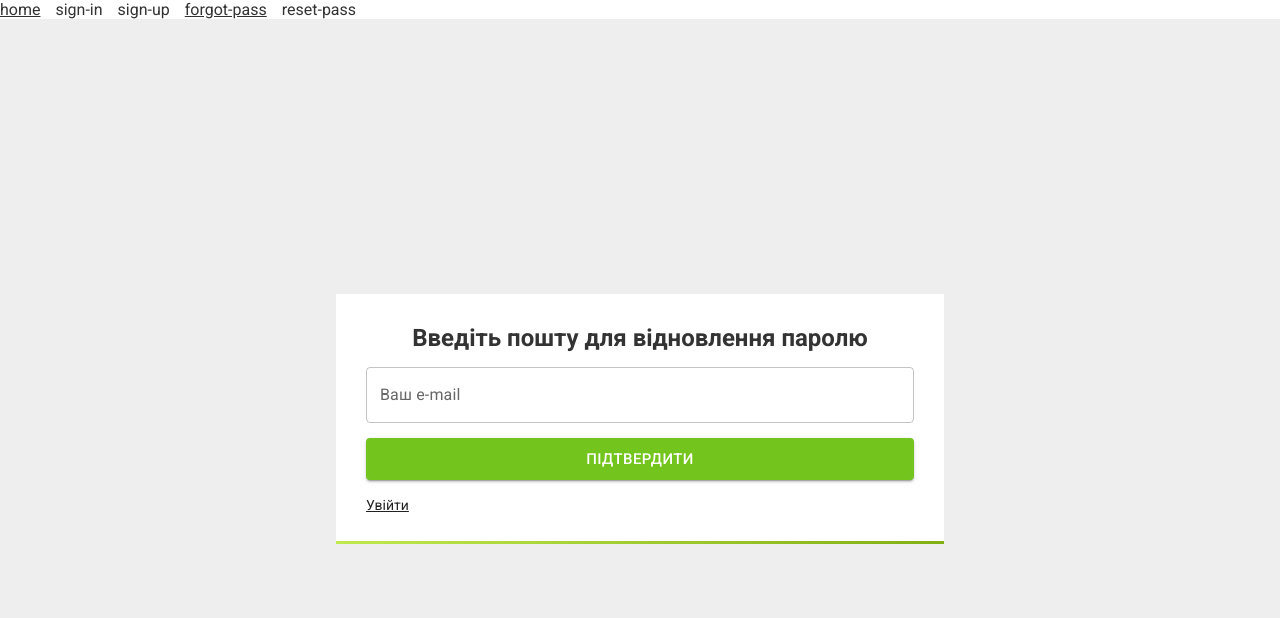
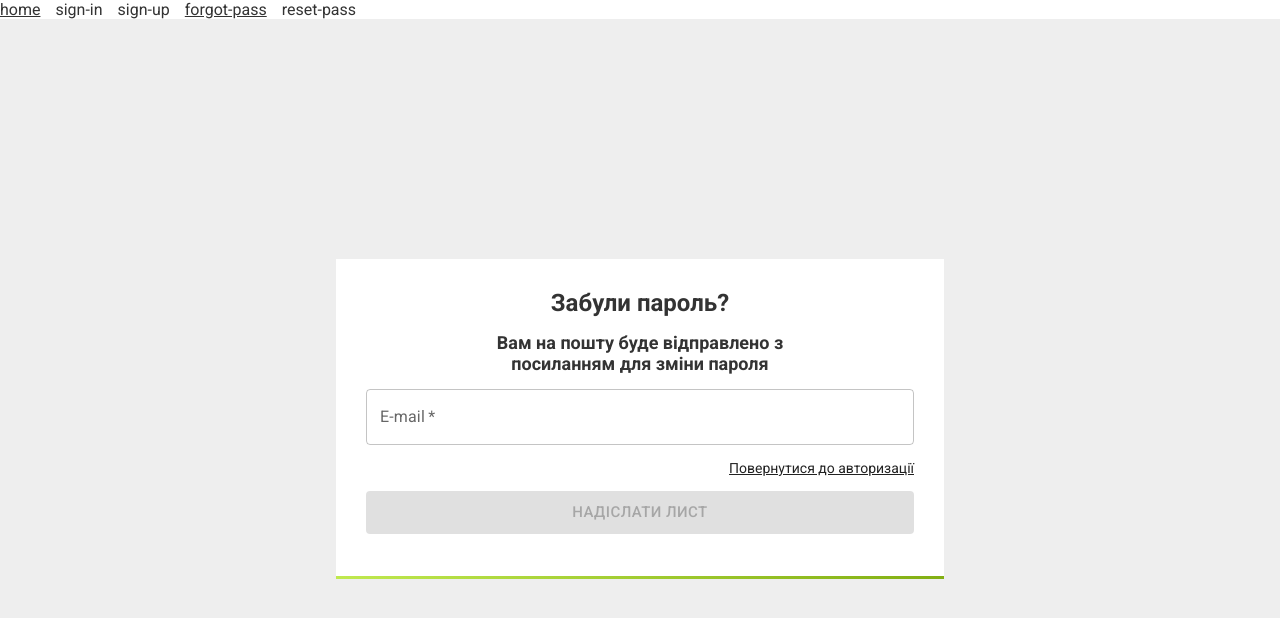
Before and after one commit to UkrainianItFamily/hrtools-frontend, a React (Create React App) app: page /auth/forgot-pass in a window 1280 px wide. Shown: the top 618 px of the page. Built offline with nearby package versions, Linux system fonts and the light colour scheme.

Commit message:
feat: new validations and router

```diff
--- a/src/app.jsx
+++ b/src/app.jsx
@@ -1,19 +1,13 @@
 import { Route, Routes } from 'react-router-dom';
 import { ExampleCommonComponent, TestNav } from 'src/components';
 import { Auth, NotFound } from 'src/pages';
-import { ForgotPass, ResetPass, SignIn, SignUp } from 'src/pages/auth/components';
 
 const App = () => (
   <>
     <TestNav />
     <Routes>
       <Route path="/" element={<ExampleCommonComponent />} />
-      <Route path="auth" element={<Auth />}>
-        <Route index element={<SignIn />} />
-        <Route path="sign-up" element={<SignUp />} />
-        <Route path="forgot-pass" element={<ForgotPass />} />
-        <Route path="reset-pass" element={<ResetPass />} />
-      </Route>
+      <Route path="auth/*" element={<Auth />} />
       <Route path="/*" element={<NotFound />} />
     </Routes>
   </>
--- a/src/pages/auth/components/forgot-pass/index.jsx
+++ b/src/pages/auth/components/forgot-pass/index.jsx
@@ -1,23 +1,78 @@
 import { Button, TextField } from '@mui/material';
+import { Formik } from 'formik';
 import React from 'react';
+import { FlexContainer } from 'src/components/';
+import * as Yup from 'yup';
 
 import * as S from '../../styles';
 
-const forgotPass = () => (
+const ForgotPassSchema = Yup.object().shape({
+  email: Yup.string().email('Некоректна email адрасса').required("Обов'язкове поле"),
+});
+
+const forgotPass = () => {
+  const handleRequest = (values) => {
+    console.log(values);
+  };
+
+  return (
     <>
-    <S.AuthTitle>Введіть пошту для відновлення паролю</S.AuthTitle>
+      <S.AuthTitle>Забули пароль?</S.AuthTitle>
+      <S.AuthSubTitle>Вам на пошту буде відправлено з посиланням для зміни пароля</S.AuthSubTitle>
+      <Formik
+        initialValues={{
+          email: '',
+        }}
+        validationSchema={ForgotPassSchema}
+        onSubmit={(values) => handleRequest(values)}
+      >
+        {({
+          errors,
+          touched,
+          handleChange,
+          handleBlur,
+          handleSubmit,
+          isValid,
+          dirty,
+          isSubmitting,
+          /* and other goodies */
+        }) => (
           <form>
             <S.FormRow>
-        <TextField fullWidth label="Ваш e-mail" variant="outlined" />
+              <TextField
+                required
+                onChange={handleChange}
+                onBlur={handleBlur}
+                fullWidth
+                label="E-mail"
+                name="email"
+                id="email"
+                variant="outlined"
+                error={errors.email && touched.email}
+                helperText={errors.email && touched.email && errors.email}
+              />
             </S.FormRow>
             <S.FormRow>
-        <Button variant="contained" type="submit" fullWidth size="large">
-          Підтвердити
+              <FlexContainer $justify="flex-end">
+                <S.StyledLink to="/auth/">Повернутися до авторизації</S.StyledLink>
+              </FlexContainer>
+            </S.FormRow>
+            <S.FormRow>
+              <Button
+                variant="contained"
+                type="submit"
+                fullWidth
+                size="large"
+                disabled={!(isValid && dirty) || isSubmitting}
+              >
+                Надіслати лист
               </Button>
             </S.FormRow>
-      <S.StyledLink to="/auth/">Увійти</S.StyledLink>
           </form>
+        )}
+      </Formik>
     </>
   );
+};
 
 export default forgotPass;
--- a/src/pages/auth/components/reset-pass/index.jsx
+++ b/src/pages/auth/components/reset-pass/index.jsx
@@ -1,26 +1,95 @@
 import { Button, TextField } from '@mui/material';
+import { Formik } from 'formik';
 import React from 'react';
+import * as Yup from 'yup';
 
 import * as S from '../../styles';
 
-const ResetPass = () => (
+const ResetPassSchema = Yup.object().shape({
+  password: Yup.string()
+    .required("Обов'язкове поле")
+    .matches(
+      /^(?=.*[A-Za-z])(?=.*\d)[A-Za-z\d@$!%*#?&]{8,}$/,
+      'Пароль мусить мати 8 і більше символів, хоча б одну велику літеру, хоча б одну малу літеру та одну цифру',
+    ),
+  passwordCheck: Yup.string()
+    .required("Обов'язкове поле")
+    .oneOf([Yup.ref('password'), null], 'Паролі не збігаються'),
+});
+
+const ResetPass = () => {
+  const handleRequest = (values) => {
+    console.log(values);
+  };
+  return (
     <>
-    <S.AuthTitle>Вигадайте новий пароль</S.AuthTitle>
+      <S.AuthTitle>Відновлення пароля</S.AuthTitle>
+      <Formik
+        initialValues={{
+          email: '',
+        }}
+        validationSchema={ResetPassSchema}
+        onSubmit={(values) => handleRequest(values)}
+      >
+        {({
+          errors,
+          touched,
+          handleChange,
+          handleBlur,
+          handleSubmit,
+          isValid,
+          dirty,
+          isSubmitting,
+          /* and other goodies */
+        }) => (
           <form>
             <S.FormRow>
-        <TextField fullWidth label="Новий пароль" type="password" variant="outlined" />
+              <TextField
+                required
+                onChange={handleChange}
+                onBlur={handleBlur}
+                fullWidth
+                label="Новий пароль"
+                type="password"
+                name="password"
+                id="password"
+                variant="outlined"
+                error={errors.password && touched.password}
+                helperText={errors.password && touched.password && errors.password}
+              />
             </S.FormRow>
             <S.FormRow>
-        <TextField fullWidth label="Підтвердити пароль" type="password" variant="outlined" />
+              <TextField
+                required
+                onChange={handleChange}
+                onBlur={handleBlur}
+                fullWidth
+                label="Підтвердити пароль"
+                type="password"
+                name="passwordCheck"
+                id="passwordCheck"
+                variant="outlined"
+                error={errors.passwordCheck && touched.passwordCheck}
+                helperText={errors.passwordCheck && touched.passwordCheck && errors.passwordCheck}
+              />
             </S.FormRow>
 
             <S.FormRow>
-        <Button variant="contained" type="submit" fullWidth size="large">
-          Підтвердити
+              <Button
+                variant="contained"
+                type="submit"
+                fullWidth
+                size="large"
+                disabled={!(isValid && dirty) || isSubmitting}
+              >
+                Змінити пароль
               </Button>
             </S.FormRow>
           </form>
+        )}
+      </Formik>
     </>
   );
+};
 
 export default ResetPass;
--- a/src/pages/auth/components/sign-in/index.jsx
+++ b/src/pages/auth/components/sign-in/index.jsx
@@ -1,26 +1,100 @@
 import { Button, TextField } from '@mui/material';
+import { Formik } from 'formik';
 import React from 'react';
+import { FlexContainer } from 'src/components/';
+import * as Yup from 'yup';
 
 import * as S from '../../styles';
 
-const SignIn = () => (
+const SignInSchema = Yup.object().shape({
+  email: Yup.string().email('Некоректна email адрасса').required("Обов'язкове поле"),
+  password: Yup.string()
+    .required("Обов'язкове поле")
+    .matches(
+      /^(?=.*[A-Za-z])(?=.*\d)[A-Za-z\d@$!%*#?&]{8,}$/,
+      'Пароль мусить мати 8 і більше символів, хоча б одну велику літеру, хоча б одну малу літеру та одну цифру',
+    ),
+});
+
+const SignIn = () => {
+  const handleRequest = (values) => {
+    console.log(values);
+  };
+  return (
     <>
-    <S.AuthTitle>Вхід</S.AuthTitle>
-    <form>
+      <S.AuthTitle>Авторизація</S.AuthTitle>
+      <Formik
+        initialValues={{
+          email: '',
+
+          password: '',
+        }}
+        validationSchema={SignInSchema}
+        onSubmit={(values) => handleRequest(values)}
+      >
+        {({
+          errors,
+          touched,
+          handleChange,
+          handleBlur,
+          handleSubmit,
+          isValid,
+          dirty,
+          isSubmitting,
+          /* and other goodies */
+        }) => (
+          <form onSubmit={handleSubmit}>
             <S.FormRow>
-        <TextField fullWidth label="Ваш e-mail" variant="outlined" />
+              <TextField
+                required
+                onChange={handleChange}
+                onBlur={handleBlur}
+                fullWidth
+                label="E-mail"
+                name="email"
+                id="email"
+                variant="outlined"
+                error={errors.email && touched.email}
+                helperText={errors.email && touched.email && errors.email}
+              />
             </S.FormRow>
             <S.FormRow>
-        <TextField fullWidth label="Ваш пароль" type="password" variant="outlined" />
+              <TextField
+                required
+                onChange={handleChange}
+                onBlur={handleBlur}
+                fullWidth
+                label="Пароль"
+                type="password"
+                name="password"
+                id="password"
+                variant="outlined"
+                error={errors.password && touched.password}
+                helperText={errors.password && touched.password && errors.password}
+              />
             </S.FormRow>
             <S.FormRow>
-        <Button variant="contained" type="submit" fullWidth size="large">
-          Підтвердити
+              <FlexContainer $justify="space-between">
+                <S.StyledLink to="/auth/sign-up">Реєстрація</S.StyledLink>
+                <S.StyledLink to="/auth/forgot-pass">Забули пароль?</S.StyledLink>
+              </FlexContainer>
+            </S.FormRow>
+            <S.FormRow>
+              <Button
+                variant="contained"
+                type="submit"
+                fullWidth
+                size="large"
+                disabled={!(isValid && dirty) || isSubmitting}
+              >
+                Увійти
               </Button>
             </S.FormRow>
-      <S.StyledLink to="/auth/forgot-pass">Відновити пароль</S.StyledLink>
           </form>
+        )}
+      </Formik>
     </>
   );
+};
 
 export default SignIn;
--- a/src/pages/auth/components/sign-up/index.jsx
+++ b/src/pages/auth/components/sign-up/index.jsx
@@ -10,7 +10,7 @@ import * as Yup from 'yup';
 
 import * as S from '../../styles';
 
-const SignupSchema = Yup.object().shape({
+const SignUpSchema = Yup.object().shape({
   name: Yup.string()
     .min(2, 'Не менше 2 символів')
     .max(50, 'Не більше 50 символів')
@@ -49,7 +49,7 @@ const SignUpForm = ({ setformSubmit }) => {
           password: '',
           passwordCheck: '',
         }}
-        validationSchema={SignupSchema}
+        validationSchema={SignUpSchema}
         onSubmit={(values) => handleRequest(values)}
       >
         {({
@@ -64,6 +64,50 @@ const SignUpForm = ({ setformSubmit }) => {
           /* and other goodies */
         }) => (
           <form onSubmit={handleSubmit}>
+            <S.FormRow>
+              <TextField
+                required
+                onChange={handleChange}
+                onBlur={handleBlur}
+                fullWidth
+                label="E-mail"
+                name="email"
+                id="email"
+                variant="outlined"
+                error={errors.email && touched.email}
+                helperText={errors.email && touched.email && errors.email}
+              />
+            </S.FormRow>
+            <S.FormRow>
+              <TextField
+                required
+                onChange={handleChange}
+                onBlur={handleBlur}
+                fullWidth
+                label="Пароль"
+                type="password"
+                name="password"
+                id="password"
+                variant="outlined"
+                error={errors.password && touched.password}
+                helperText={errors.password && touched.password && errors.password}
+              />
+            </S.FormRow>
+            <S.FormRow>
+              <TextField
+                required
+                onChange={handleChange}
+                onBlur={handleBlur}
+                fullWidth
+                label="Підтвердити пароль"
+                type="password"
+                name="passwordCheck"
+                id="passwordCheck"
+                variant="outlined"
+                error={errors.passwordCheck && touched.passwordCheck}
+                helperText={errors.passwordCheck && touched.passwordCheck && errors.passwordCheck}
+              />
+            </S.FormRow>
             <S.FormRow>
               <TextField
                 onChange={handleChange}
@@ -98,20 +142,6 @@ const SignUpForm = ({ setformSubmit }) => {
                 onChange={handleChange}
                 onBlur={handleBlur}
                 fullWidth
-                label="Ваша електронна адреса"
-                name="email"
-                id="email"
-                variant="outlined"
-                error={errors.email && touched.email}
-                helperText={errors.email && touched.email && errors.email}
-              />
-            </S.FormRow>
-            <S.FormRow>
-              <TextField
-                required
-                onChange={handleChange}
-                onBlur={handleBlur}
-                fullWidth
                 label="Номер телефону"
                 name="phone"
                 id="phone"
@@ -121,34 +151,9 @@ const SignUpForm = ({ setformSubmit }) => {
               />
             </S.FormRow>
             <S.FormRow>
-              <TextField
-                required
-                onChange={handleChange}
-                onBlur={handleBlur}
-                fullWidth
-                label="Пароль"
-                type="password"
-                name="password"
-                id="password"
-                variant="outlined"
-                error={errors.password && touched.password}
-                helperText={errors.password && touched.password && errors.password}
-              />
-            </S.FormRow>
-            <S.FormRow>
-              <TextField
-                required
-                onChange={handleChange}
-                onBlur={handleBlur}
-                fullWidth
-                label="Підтвердити пароль"
-                type="password"
-                name="passwordCheck"
-                id="passwordCheck"
-                variant="outlined"
-                error={errors.passwordCheck && touched.passwordCheck}
-                helperText={errors.passwordCheck && touched.passwordCheck && errors.passwordCheck}
-              />
+              <FlexContainer $justify="flex-end">
+                <S.StyledLink to="/auth/">У вас є аккаунт? Увійти</S.StyledLink>
+              </FlexContainer>
             </S.FormRow>
             <S.FormRow>
               <Button
@@ -167,6 +172,7 @@ const SignUpForm = ({ setformSubmit }) => {
     </>
   );
 };
+
 const FormSubmitText = () => (
   <>
     <S.AuthTitle>Лист із підтведженням було відправленно на ваш email</S.AuthTitle>
@@ -177,6 +183,7 @@ const FormSubmitText = () => (
     </FlexContainer>
   </>
 );
+
 const SignUp = () => {
   const [formSubmit, setformSubmit] = useState(false);
   const dispatch = useDispatch();
@@ -186,7 +193,9 @@ const SignUp = () => {
 
   return !formSubmit ? <SignUpForm setformSubmit={setformSubmit} /> : <FormSubmitText />;
 };
+
 SignUpForm.propTypes = {
   setformSubmit: PropTypes.func.isRequired,
 };
+
 export default SignUp;
--- a/src/pages/auth/index.jsx
+++ b/src/pages/auth/index.jsx
@@ -1,4 +1,5 @@
-import { Outlet } from 'react-router-dom';
+import { Route, Routes } from 'react-router-dom';
+import { ForgotPass, ResetPass, SignIn, SignUp } from 'src/pages/auth/components';
 
 import * as S from './styles';
 
@@ -6,7 +7,12 @@ const Auth = () => (
   <S.AuthPage>
     <S.AuthWrap>
       <S.AuthContainer>
-        <Outlet />
+        <Routes>
+          <Route index element={<SignIn />} />
+          <Route path="sign-up" element={<SignUp />} />
+          <Route path="forgot-pass" element={<ForgotPass />} />
+          <Route path="reset-pass" element={<ResetPass />} />
+        </Routes>
         <S.AuthBottomLine />
       </S.AuthContainer>
     </S.AuthWrap>
--- a/src/pages/auth/styles.js
+++ b/src/pages/auth/styles.js
@@ -44,6 +44,15 @@ export const AuthTitle = styled.h2`
   font-weight: bold;
 `;
 
+export const AuthSubTitle = styled.h2`
+  text-align: center;
+  font-size: 18px;
+  max-width: 310px;
+  margin: 0 auto;
+  margin-bottom: 15px;
+  font-weight: bold;
+`;
+
 export const FormRow = styled.div`
   margin-bottom: 15px;
 `;
@@ -52,4 +61,7 @@ export const StyledLink = styled(NavLink)`
   text-decoration: underline;
   color: rgba(0, 0, 0, 0.87);
   font-size: 14px;
+  &:hover {
+    color: green;
+  }
 `;
```
Lines whose indentation alone changed are shown as unchanged.
